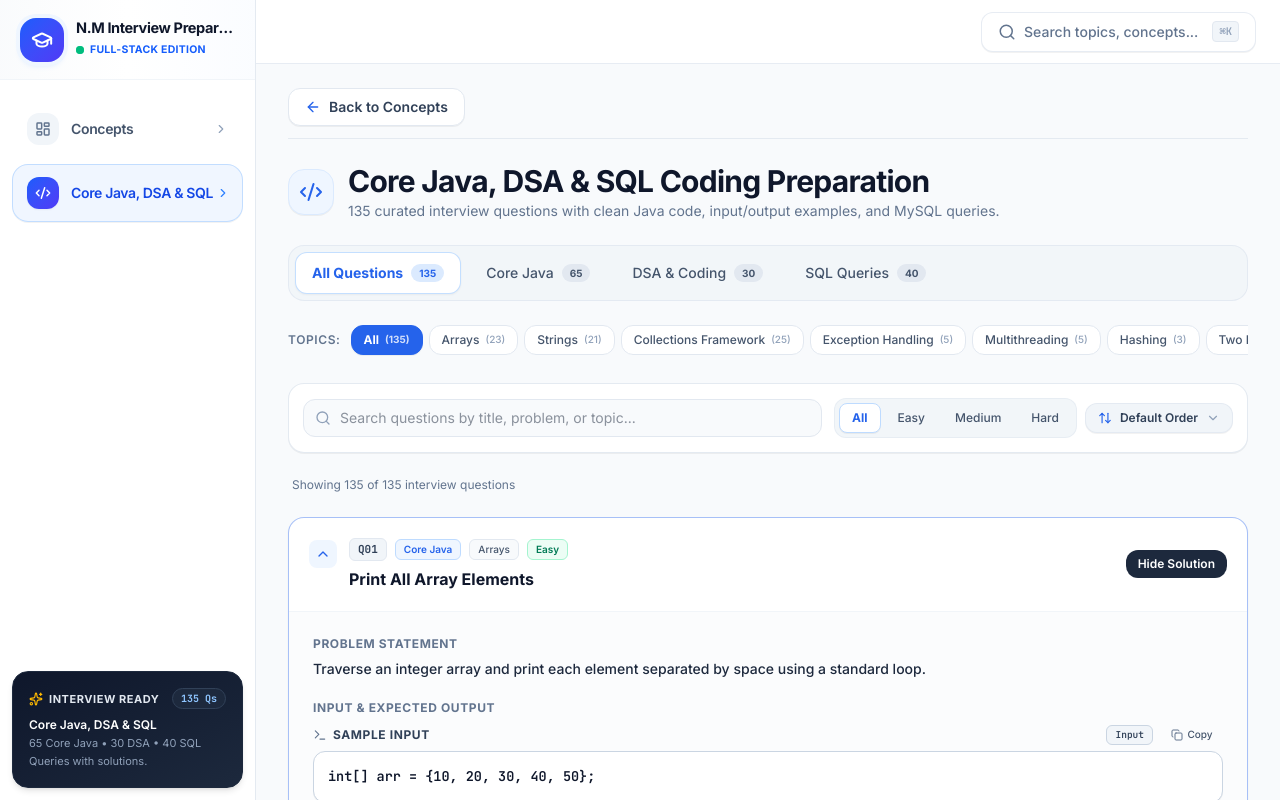
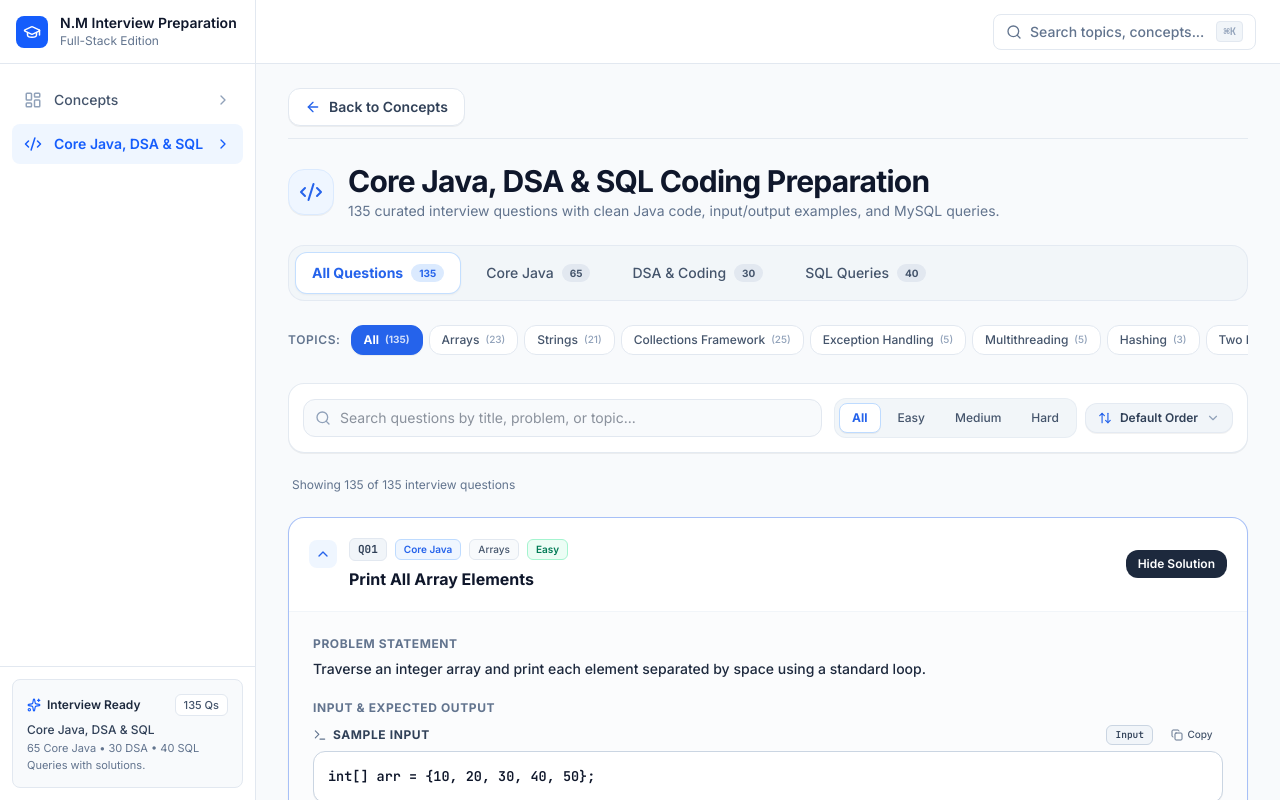
Before and after one commit to MohanNerasala/Interview-Preparation, a React (Vite) app: page /coding in a window 1280 px wide. Built offline with nearby package versions, Linux system fonts and the light colour scheme.

Commit message:
style: use normal clean CSS for sidebar and header without over-styling or truncation

```diff
--- a/src/components/Header.tsx
+++ b/src/components/Header.tsx
@@ -7,13 +7,13 @@ interface HeaderProps {
 
 export default function Header({ onMenuClick, onSearchClick }: HeaderProps) {
   return (
-    <header className="h-16 border-b border-slate-200/80 bg-white/95 backdrop-blur-xl flex items-center justify-between px-3.5 sm:px-6 shrink-0 z-10">
+    <header className="h-16 border-b border-slate-200 bg-white flex items-center justify-between px-3.5 sm:px-6 shrink-0 z-10">
       {/* Mobile Left & Brand */}
       <div className="flex items-center gap-2.5 sm:gap-3 min-w-0">
         <button
           type="button"
           onClick={onMenuClick}
-          className="lg:hidden w-10 h-10 rounded-xl border border-slate-200/80 bg-white hover:bg-slate-50 flex items-center justify-center text-slate-700 hover:text-slate-900 transition-all cursor-pointer shadow-2xs active:scale-95 shrink-0"
+          className="lg:hidden p-2 rounded-lg border border-slate-200 bg-white hover:bg-slate-50 flex items-center justify-center text-slate-700 hover:text-slate-900 transition-colors cursor-pointer shrink-0"
           aria-label="Toggle menu"
         >
           <Menu className="w-5 h-5 text-slate-700" strokeWidth={2} />
@@ -21,10 +21,10 @@ export default function Header({ onMenuClick, onSearchClick }: HeaderProps) {
 
         {/* Brand Title (Mobile only, on Desktop sidebar shows it) */}
         <div className="lg:hidden flex items-center gap-2.5 min-w-0">
-          <div className="w-8.5 h-8.5 rounded-xl bg-linear-to-br from-blue-600 to-indigo-600 flex items-center justify-center shrink-0 shadow-2xs text-white">
-            <GraduationCap className="w-4.5 h-4.5 text-white" strokeWidth={2.2} />
+          <div className="w-8 h-8 rounded-lg bg-blue-600 flex items-center justify-center shrink-0 text-white">
+            <GraduationCap className="w-4.5 h-4.5 text-white" strokeWidth={2} />
           </div>
-          <span className="font-extrabold text-slate-900 text-sm sm:text-base tracking-tight truncate">
+          <span className="font-semibold text-slate-900 text-sm sm:text-base tracking-tight truncate">
             N.M Interview Preparation
           </span>
         </div>
@@ -35,14 +35,14 @@ export default function Header({ onMenuClick, onSearchClick }: HeaderProps) {
         <button
           type="button"
           onClick={onSearchClick}
-          className="h-10 px-3 sm:px-4 rounded-xl border border-slate-200/80 bg-white hover:bg-slate-50 hover:border-primary/40
-                     text-slate-600 hover:text-slate-900 text-xs sm:text-sm font-medium transition-all shadow-2xs active:scale-95 flex items-center gap-2 cursor-pointer group"
+          className="h-9 px-3 rounded-lg border border-slate-200 bg-white hover:bg-slate-50
+                     text-slate-600 hover:text-slate-900 text-xs sm:text-sm font-medium transition-colors flex items-center gap-2 cursor-pointer group"
           aria-label="Open search"
         >
-          <Search className="w-4.5 h-4.5 text-slate-500 group-hover:text-primary transition-colors shrink-0" strokeWidth={2} />
+          <Search className="w-4 h-4 text-slate-500 group-hover:text-blue-600 transition-colors shrink-0" strokeWidth={2} />
           <span className="hidden sm:inline text-slate-500 group-hover:text-slate-700">Search topics, concepts...</span>
           <kbd className="hidden md:inline-flex items-center text-[10.5px] font-mono font-semibold text-slate-400 bg-slate-100
-                          px-1.5 py-0.5 rounded border border-slate-200 ml-1.5">⌘K</kbd>
+                          px-1.5 py-0.5 rounded border border-slate-200 ml-1">⌘K</kbd>
         </button>
       </div>
     </header>
--- a/src/components/Sidebar.tsx
+++ b/src/components/Sidebar.tsx
@@ -1,4 +1,4 @@
-import { NavLink, useLocation } from 'react-router-dom';
+import { NavLink } from 'react-router-dom';
 import { motion, AnimatePresence } from 'framer-motion';
 import {
   LayoutDashboard, Code2, GraduationCap, X, ChevronRight, Sparkles
@@ -23,164 +23,134 @@ const navItems = [
 ];
 
 export default function Sidebar({ isOpen, onClose }: SidebarProps) {
-  const location = useLocation();
-
   return (
     <>
       {/* Desktop Sidebar */}
-      <aside className="hidden lg:flex lg:flex-col w-64 border-r border-slate-200/90 bg-white shrink-0 z-20">
-        <div className="flex items-center gap-3 h-20 px-5 border-b border-slate-100 bg-linear-to-r from-slate-50/80 via-white to-blue-50/30">
-          <div className="w-11 h-11 rounded-2xl bg-linear-to-br from-blue-600 to-indigo-600 flex items-center justify-center text-white shadow-md shadow-blue-500/20 shrink-0 ring-4 ring-blue-50">
-            <GraduationCap className="w-5.5 h-5.5 text-white" strokeWidth={2.2} />
+      <aside className="hidden lg:flex lg:flex-col w-64 border-r border-slate-200 bg-white shrink-0 z-20">
+        {/* Header */}
+        <div className="flex items-center gap-3 h-16 px-4 border-b border-slate-200 bg-white">
+          <div className="w-8 h-8 rounded-lg bg-blue-600 flex items-center justify-center text-white shrink-0">
+            <GraduationCap className="w-4.5 h-4.5 text-white" strokeWidth={2} />
           </div>
           <div className="min-w-0 flex-1">
-            <h2 className="text-[14.5px] font-black text-slate-900 tracking-tight leading-none truncate" title="N.M Interview Preparation">
+            <h2 className="text-sm font-semibold text-slate-900 leading-tight">
               N.M Interview Preparation
             </h2>
-            <div className="flex items-center gap-1.5 mt-1.5">
-              <span className="relative flex h-2 w-2">
-                <span className="animate-ping absolute inline-flex h-full w-full rounded-full bg-emerald-400 opacity-75"></span>
-                <span className="relative inline-flex rounded-full h-2 w-2 bg-emerald-500"></span>
-              </span>
-              <span className="text-[10.5px] font-bold text-blue-600 tracking-wide uppercase">
+            <p className="text-xs text-slate-500 mt-0.5">
               Full-Stack Edition
-              </span>
-            </div>
+            </p>
           </div>
         </div>
 
-        <nav className="flex-1 py-5 px-3 space-y-1.5 overflow-y-auto">
+        {/* Navigation */}
+        <nav className="flex-1 py-4 px-3 space-y-1 overflow-y-auto">
           {navItems.map(item => {
-            const isActive = location.pathname === item.path;
             const Icon = item.icon;
 
             return (
               <NavLink
                 key={item.path}
                 to={item.path}
-                className="block outline-none"
+                className={({ isActive }) => `
+                  flex items-center justify-between px-3 py-2.5 rounded-lg text-sm font-medium transition-colors select-none group
+                  ${isActive
+                    ? 'bg-blue-50 text-blue-600 font-semibold'
+                    : 'text-slate-600 hover:text-slate-900 hover:bg-slate-50'}
+                `}
               >
-                <motion.div
-                  whileHover={{ x: 3 }}
-                  whileTap={{ scale: 0.97 }}
-                  transition={{ type: 'spring', stiffness: 500, damping: 30 }}
-                  className={`relative flex items-center justify-between px-3.5 py-3 rounded-2xl text-xs sm:text-sm font-semibold transition-all duration-200 cursor-pointer select-none group ${
-                    isActive
-                      ? 'bg-blue-50/90 text-blue-700 border border-blue-200/90 shadow-2xs font-bold'
-                      : 'text-slate-600 hover:text-slate-900 hover:bg-slate-50 border border-transparent'
-                  }`}
-                >
-                  <div className="flex items-center gap-3 relative z-10">
-                    <div className={`p-2 rounded-xl transition-colors ${
-                      isActive ? 'bg-linear-to-br from-blue-600 to-indigo-600 text-white shadow-xs' : 'bg-slate-100 text-slate-500 group-hover:bg-slate-200 group-hover:text-slate-800'
-                    }`}>
-                      <Icon className="w-4 h-4" strokeWidth={2.2} />
-                    </div>
-                    <span className="tracking-tight">{item.label}</span>
+                {({ isActive }) => (
+                  <>
+                    <div className="flex items-center gap-3">
+                      <Icon className={`w-4.5 h-4.5 ${isActive ? 'text-blue-600' : 'text-slate-400 group-hover:text-slate-600'}`} strokeWidth={2} />
+                      <span>{item.label}</span>
                     </div>
 
-                  <ChevronRight className={`w-3.5 h-3.5 transition-transform duration-200 relative z-10 ${
-                    isActive ? 'text-blue-500 translate-x-0.5' : 'text-slate-400 group-hover:translate-x-1'
-                  }`} />
-                </motion.div>
+                    <ChevronRight className={`w-4 h-4 ${isActive ? 'text-blue-600' : 'text-slate-400 group-hover:text-slate-600'}`} strokeWidth={2} />
+                  </>
+                )}
               </NavLink>
             );
           })}
         </nav>
 
         {/* Bottom Card - Featured 135 Questions */}
-        <motion.div
-          whileHover={{ y: -2 }}
-          className="p-4 m-3 rounded-2xl bg-linear-to-br from-slate-900 to-slate-800 text-white shadow-md relative overflow-hidden cursor-default select-none border border-slate-800"
-        >
-          <div className="flex items-center justify-between mb-2">
+        <div className="p-3 border-t border-slate-200 shrink-0">
+          <div className="p-3.5 rounded-lg bg-slate-50 border border-slate-200">
+            <div className="flex items-center justify-between mb-1.5">
               <div className="flex items-center gap-1.5">
-              <Sparkles className="w-3.5 h-3.5 text-amber-400" />
-              <span className="text-[11px] font-bold text-slate-200 uppercase tracking-wider">
+                <Sparkles className="w-3.5 h-3.5 text-blue-600" />
+                <span className="text-xs font-semibold text-slate-800">
                   Interview Ready
                 </span>
               </div>
-            <span className="text-[10px] font-mono font-bold px-2 py-0.5 rounded-full bg-slate-800 text-blue-300 border border-slate-700">
+              <span className="text-[11px] font-medium px-2 py-0.5 rounded-md bg-white text-slate-600 border border-slate-200">
                 135 Qs
               </span>
             </div>
-          <p className="text-xs font-semibold text-white mb-0.5">
+            <p className="text-xs font-medium text-slate-700 mb-0.5">
               Core Java, DSA & SQL
             </p>
-          <p className="text-[11px] text-slate-400 leading-relaxed">
+            <p className="text-[11px] text-slate-500 leading-normal">
               65 Core Java • 30 DSA • 40 SQL Queries with solutions.
             </p>
-        </motion.div>
+          </div>
+        </div>
       </aside>
 
-      {/* Mobile Sidebar with Silky Smooth 120 FPS Framer Motion Animations */}
+      {/* Mobile Sidebar */}
       <AnimatePresence>
         {isOpen && (
           <>
-            {/* Backdrop Dimming Overlay with Smooth Fade */}
+            {/* Backdrop */}
             <motion.div
               key="mobile-drawer-backdrop"
               initial={{ opacity: 0 }}
               animate={{ opacity: 1 }}
               exit={{ opacity: 0 }}
-              transition={{ duration: 0.24, ease: [0.16, 1, 0.3, 1] }}
-              className="fixed inset-0 bg-slate-950/45 backdrop-blur-[2px] z-40 lg:hidden"
+              transition={{ duration: 0.2 }}
+              className="fixed inset-0 bg-slate-900/40 z-40 lg:hidden"
               onClick={onClose}
               aria-hidden="true"
             />
 
-            {/* Sliding Drawer Container with Native iOS Cubic-Bezier Deceleration */}
+            {/* Sliding Drawer */}
             <motion.aside
               key="mobile-drawer-container"
               initial={{ x: '-100%' }}
               animate={{ x: 0 }}
               exit={{ x: '-100%' }}
-              transition={{
-                type: 'tween',
-                ease: [0.16, 1, 0.3, 1],
-                duration: 0.28
-              }}
-              style={{ willChange: 'transform' }}
-              className="fixed inset-y-0 left-0 z-50 w-80 max-w-[85vw] bg-white border-r border-slate-200/90 shadow-2xl lg:hidden flex flex-col"
+              transition={{ type: 'tween', duration: 0.25, ease: 'easeOut' }}
+              className="fixed inset-y-0 left-0 z-50 w-80 max-w-[85vw] bg-white border-r border-slate-200 shadow-xl lg:hidden flex flex-col"
             >
-              {/* Executive Drawer Header with Single-Line Title & Gradient Badge */}
-              <div className="flex items-center justify-between h-20 px-5 border-b border-slate-100 bg-linear-to-r from-slate-50/80 via-white to-blue-50/30 shrink-0">
-                <div className="flex items-center gap-3 min-w-0 flex-1 pr-2">
-                  <div className="w-11 h-11 rounded-2xl bg-linear-to-br from-blue-600 to-indigo-600 flex items-center justify-center text-white shadow-md shadow-blue-500/20 shrink-0 ring-4 ring-blue-50">
-                    <GraduationCap className="w-5.5 h-5.5 text-white" strokeWidth={2.2} />
+              {/* Header */}
+              <div className="flex items-center justify-between h-16 px-4 border-b border-slate-200 bg-white shrink-0">
+                <div className="flex items-center gap-3 min-w-0 flex-1">
+                  <div className="w-8 h-8 rounded-lg bg-blue-600 flex items-center justify-center text-white shrink-0">
+                    <GraduationCap className="w-4.5 h-4.5 text-white" strokeWidth={2} />
                   </div>
                   <div className="min-w-0 flex-1">
-                    <h2 className="text-[15px] font-black text-slate-900 tracking-tight leading-none truncate" title="N.M Interview Preparation">
+                    <h2 className="text-sm font-semibold text-slate-900 leading-tight">
                       N.M Interview Preparation
                     </h2>
-                    <div className="flex items-center gap-1.5 mt-1.5">
-                      <span className="relative flex h-2 w-2">
-                        <span className="animate-ping absolute inline-flex h-full w-full rounded-full bg-emerald-400 opacity-75"></span>
-                        <span className="relative inline-flex rounded-full h-2 w-2 bg-emerald-500"></span>
-                      </span>
-                      <span className="text-[11px] font-bold text-blue-600 tracking-wide uppercase">
+                    <p className="text-xs text-slate-500 mt-0.5">
                       Full-Stack Edition
-                      </span>
-                    </div>
+                    </p>
                   </div>
                 </div>
 
-                <motion.button
-                  whileTap={{ scale: 0.9 }}
-                  whileHover={{ scale: 1.05 }}
-                  transition={{ type: 'spring', stiffness: 400, damping: 25 }}
+                <button
+                  type="button"
                   onClick={onClose}
-                  className="w-9 h-9 rounded-xl border border-slate-200/90 bg-white/90 hover:bg-slate-100 hover:border-slate-300 text-slate-500 hover:text-slate-900 flex items-center justify-center transition-all shadow-2xs active:scale-95 cursor-pointer shrink-0"
+                  className="p-1.5 rounded-lg text-slate-400 hover:text-slate-700 hover:bg-slate-100 transition-colors cursor-pointer shrink-0 ml-2"
                   aria-label="Close menu"
                 >
-                  <X className="w-4.5 h-4.5" strokeWidth={2.5} />
-                </motion.button>
+                  <X className="w-5 h-5" strokeWidth={2} />
+                </button>
               </div>
 
               {/* Navigation Items */}
-              <nav className="flex-1 py-5 px-3 space-y-2 overflow-y-auto">
+              <nav className="flex-1 py-4 px-3 space-y-1 overflow-y-auto">
                 {navItems.map(item => {
-                  const isActive = location.pathname === item.path;
                   const Icon = item.icon;
 
                   return (
@@ -188,54 +158,46 @@ export default function Sidebar({ isOpen, onClose }: SidebarProps) {
                       key={item.path}
                       to={item.path}
                       onClick={onClose}
-                      className="block outline-none"
+                      className={({ isActive }) => `
+                        flex items-center justify-between px-3.5 py-3 rounded-lg text-sm font-medium transition-colors cursor-pointer select-none group
+                        ${isActive
+                          ? 'bg-blue-50 text-blue-600 font-semibold'
+                          : 'text-slate-700 hover:bg-slate-100 hover:text-slate-900'}
+                      `}
                     >
-                      <motion.div
-                        whileTap={{ scale: 0.98 }}
-                        className={`relative flex items-center justify-between px-4 py-3.5 rounded-2xl text-sm font-semibold transition-all duration-200 cursor-pointer select-none group border ${
-                          isActive
-                            ? 'bg-blue-50/90 text-blue-700 border-blue-200/90 shadow-2xs font-bold'
-                            : 'bg-white hover:bg-slate-50/80 text-slate-700 border-slate-200/70 hover:border-slate-300'
-                        }`}
-                      >
+                      {({ isActive }) => (
+                        <>
                           <div className="flex items-center gap-3">
-                          <div className={`p-2.5 rounded-xl transition-all ${
-                            isActive
-                              ? 'bg-linear-to-br from-blue-600 to-indigo-600 text-white shadow-xs'
-                              : 'bg-slate-100 text-slate-500 group-hover:bg-slate-200 group-hover:text-slate-800'
-                          }`}>
-                            <Icon className="w-4.5 h-4.5" strokeWidth={2.2} />
-                          </div>
-                          <span className="tracking-tight text-[13.5px]">{item.label}</span>
+                            <Icon className={`w-4.5 h-4.5 ${isActive ? 'text-blue-600' : 'text-slate-400 group-hover:text-slate-600'}`} strokeWidth={2} />
+                            <span>{item.label}</span>
                           </div>
 
-                        <ChevronRight className={`w-4 h-4 transition-transform duration-200 ${
-                          isActive ? 'text-blue-500 translate-x-0.5' : 'text-slate-400 group-hover:translate-x-1'
-                        }`} />
-                      </motion.div>
+                          <ChevronRight className={`w-4 h-4 ${isActive ? 'text-blue-600' : 'text-slate-400 group-hover:text-slate-600'}`} strokeWidth={2} />
+                        </>
+                      )}
                     </NavLink>
                   );
                 })}
               </nav>
 
               {/* Mobile Footer Card */}
-              <div className="p-3 border-t border-slate-100 shrink-0">
-                <div className="p-4 rounded-2xl bg-linear-to-br from-slate-900 to-slate-800 text-white shadow-md relative overflow-hidden select-none border border-slate-800">
-                  <div className="flex items-center justify-between mb-2">
+              <div className="p-3 border-t border-slate-200 shrink-0">
+                <div className="p-3.5 rounded-lg bg-slate-50 border border-slate-200">
+                  <div className="flex items-center justify-between mb-1.5">
                     <div className="flex items-center gap-1.5">
-                      <Sparkles className="w-3.5 h-3.5 text-amber-400" />
-                      <span className="text-[11px] font-bold text-slate-200 uppercase tracking-wider">
+                      <Sparkles className="w-3.5 h-3.5 text-blue-600" />
+                      <span className="text-xs font-semibold text-slate-800">
                         Interview Ready
                       </span>
                     </div>
-                    <span className="text-[10px] font-mono font-bold px-2 py-0.5 rounded-full bg-slate-800 text-blue-300 border border-slate-700">
+                    <span className="text-[11px] font-medium px-2 py-0.5 rounded-md bg-white text-slate-600 border border-slate-200">
                       135 Qs
                     </span>
                   </div>
-                  <p className="text-xs font-semibold text-white mb-0.5">
+                  <p className="text-xs font-medium text-slate-700 mb-0.5">
                     Core Java, DSA & SQL
                   </p>
-                  <p className="text-[11px] text-slate-400 leading-relaxed">
+                  <p className="text-[11px] text-slate-500 leading-normal">
                     65 Core Java • 30 DSA • 40 SQL Queries with solutions.
                   </p>
                 </div>
```
Lines whose indentation alone changed are shown as unchanged.
